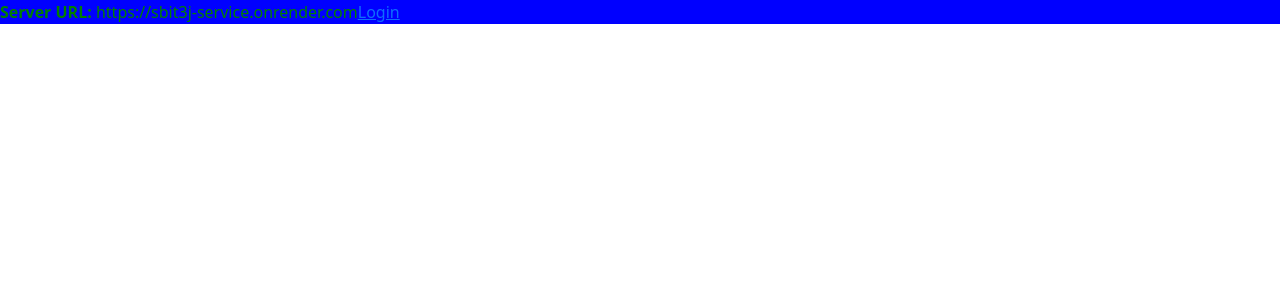
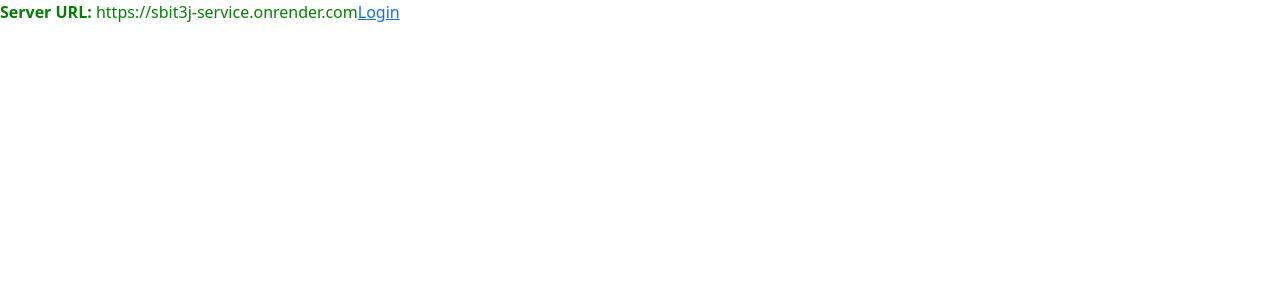
Before and after one commit to keenplify/sbit3j-payment, a Next.js app: page / in a window 1280 px wide. Shown: the top 300 px of the page. Built offline with nearby package versions, Linux system fonts and the light colour scheme.

Commit message:
Revert "Update index.tsx"
This reverts commit 4fa9f6fbbe15b791bee725cf781510ce5052d730.

```diff
--- a/src/pages/index.tsx
+++ b/src/pages/index.tsx
@@ -5,7 +5,6 @@ export default function Home() {
       <p
         style={{
           color: "green",
-          backgroundColor: "blue"
         }}
       >
         <b>Server URL:</b> {process.env.NEXT_PUBLIC_SERVER_URL}
```
